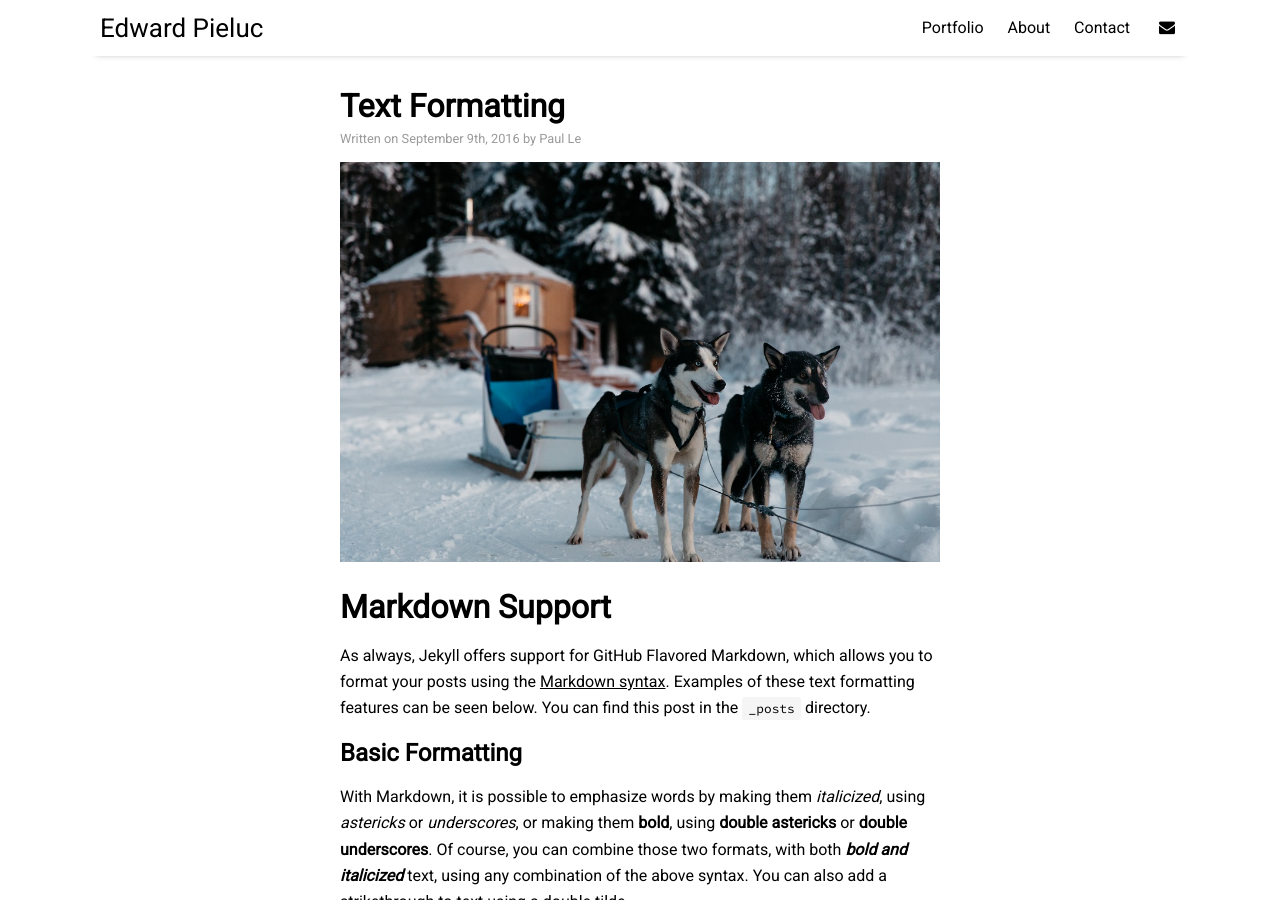
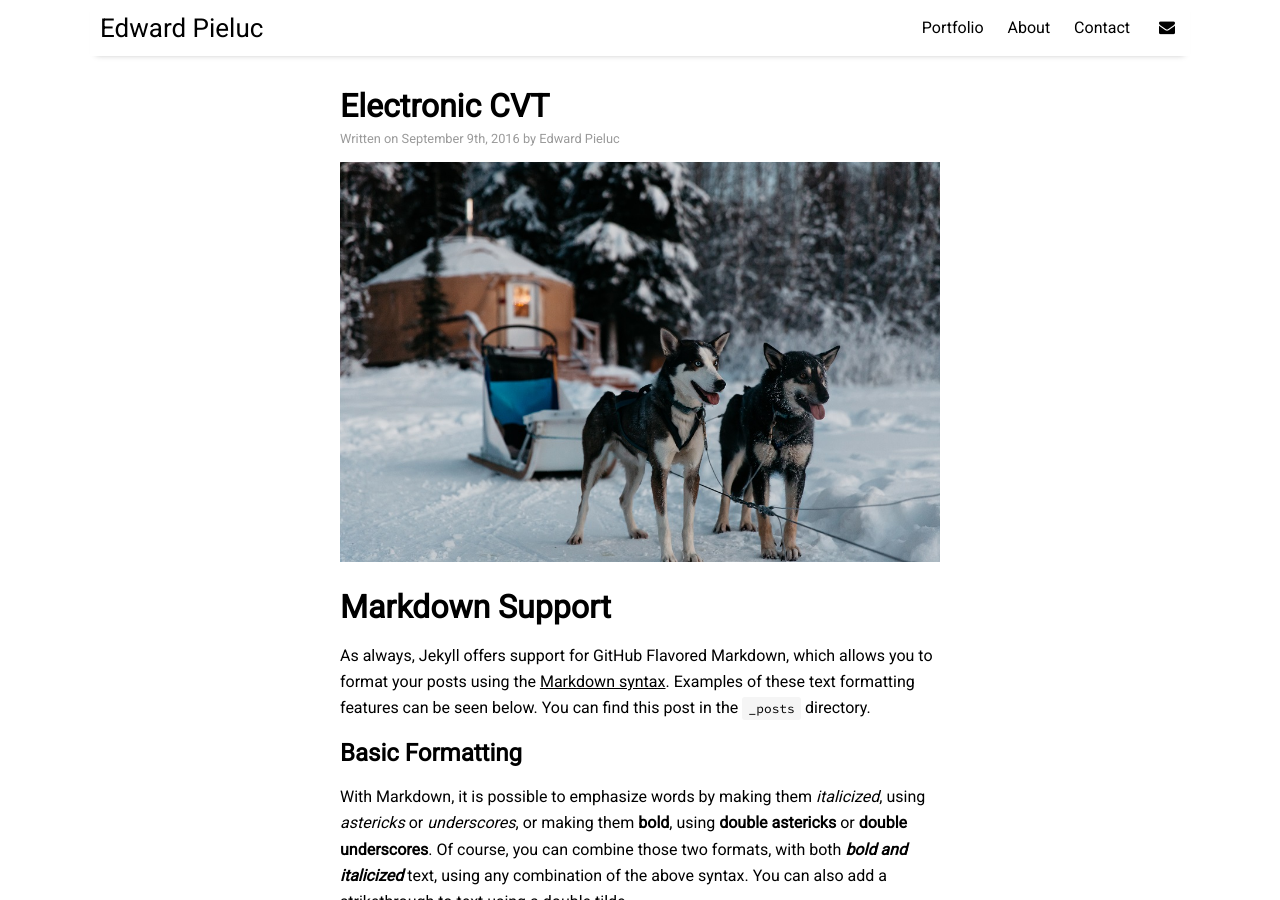
Before and after one commit to epie3/epie3.github.io, a Jekyll site: the page built from _posts/2016-09-09-text-formatting.md, in a window 1280 px wide and 900 px high. Built offline with Jekyll 4.4.1, drawn with Linux system fonts in a browser that asks for light colours; nearby versions of some CDN libraries; formulas are drawn with MathJax 3; comment, search, counter and statistics services are not loaded.

Commit message:
Update 2016-09-09-text-formatting.md

```diff
--- a/_posts/2016-09-09-text-formatting.md
+++ b/_posts/2016-09-09-text-formatting.md
@@ -1,7 +1,7 @@
 ---
 layout: post
-title: "Text Formatting"
-author: "Paul Le"
+title: "Electronic CVT"
+author: "Edward Pieluc"
 categories: sample
 tags: [sample]
 image: arctic-1.jpg
```
